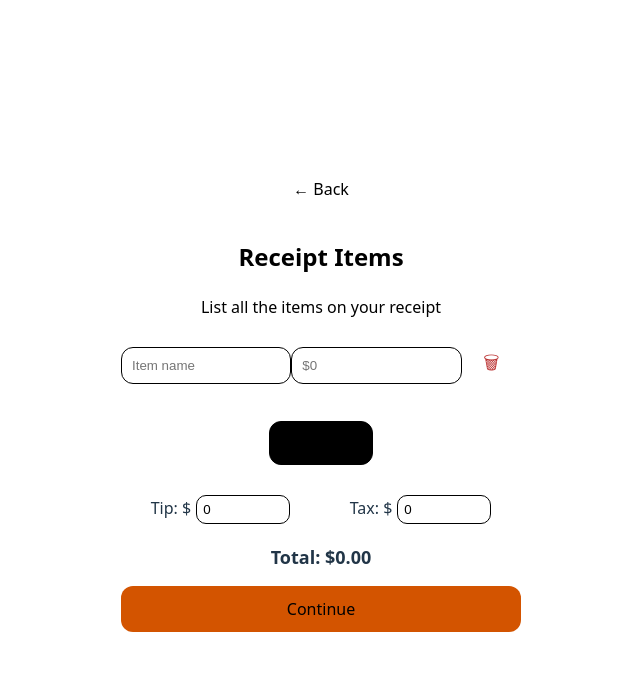
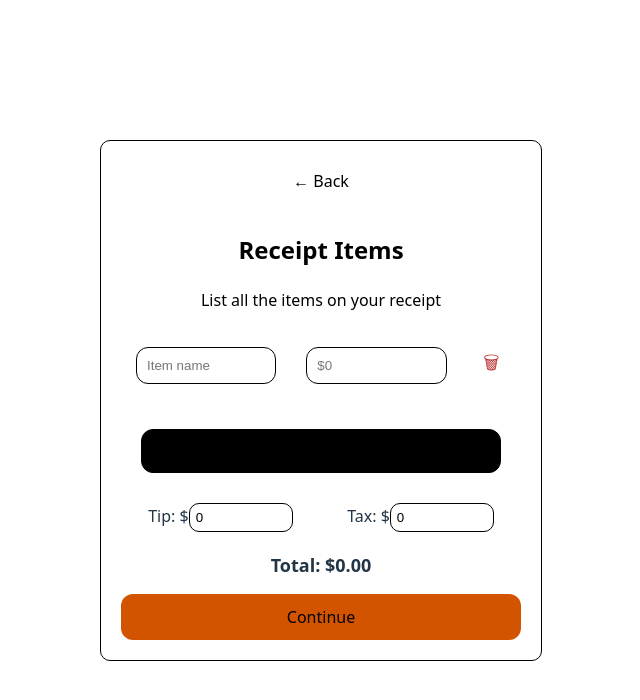
Before and after one commit to Gauresh-Gaude/codunto, a React (Vite) app in the folder week4/bill-splitter/: page /manual in a window 1280 px wide. Shown: the top 700 px of the page, without its empty margins (319-959 px from the left). Built offline with nearby package versions, Linux system fonts and the light colour scheme.

Commit message:
Updates in CSS

```diff
--- a/week4/bill-splitter/src/components/Heading.jsx
+++ b/week4/bill-splitter/src/components/Heading.jsx
@@ -22,8 +22,6 @@ const Heading = () => {
           </button>
         {/* <button className="manual-btn">Enter Manually</button> */}
       </div>
-
-      {page === "manual" && <ManualEntry goBack={() => setPage("Heading.jsx")} />}
     </div>
   );
 };
--- a/week4/bill-splitter/src/components/ManualEntry.css
+++ b/week4/bill-splitter/src/components/ManualEntry.css
@@ -3,6 +3,8 @@
   padding: 20px;
   max-width: 400px;
   margin: auto;
+  border: 1px solid black;
+  border-radius: 10px;
 }
 .manual-container h2, p{
    color: #000000;
@@ -33,6 +35,7 @@
   border: 1px solid #000000;
   border-radius: 12px;
   width: 40%;
+  margin: 15px;
 }
 
 .delete-btn {
@@ -44,6 +47,7 @@
 }
 
 .add-btn {
+    width: 90%;
   background: #000000;
   border: 1px solid #000000;
   padding: 10px;
@@ -63,7 +67,8 @@
   padding: 6px;
   border: 1px solid #000000;
   border-radius: 10px;
-  margin-left: 5px;
+  /* margin-left: 5px; */
+  width: 90px;
 }
 
 .total {
```
